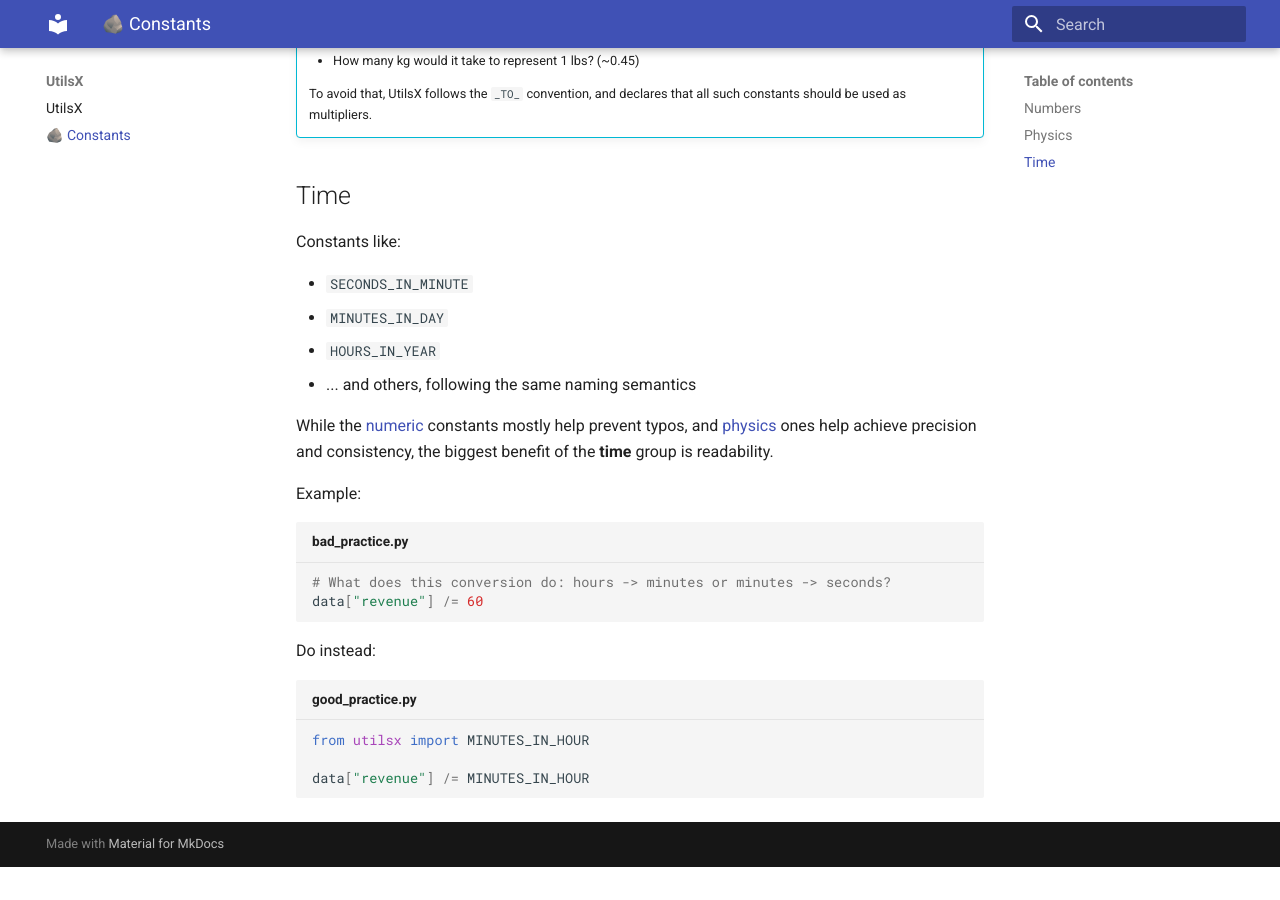
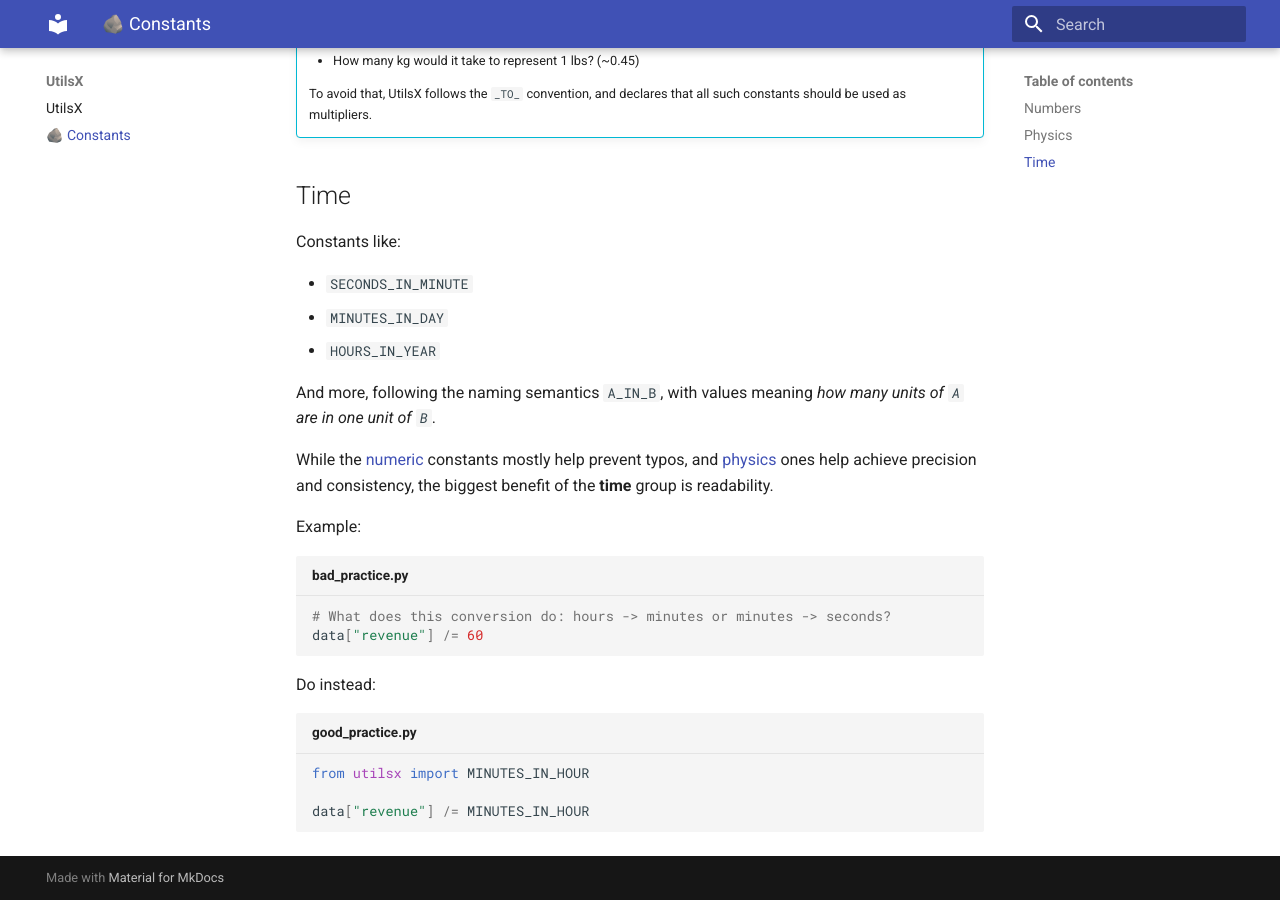
Before and after one commit to yury-fedotov/utilsx, an MkDocs documentation site: the page built from docs/constants.md, in a window 1280 px wide and 900 px high, scrolled down 2487 px. Built offline with MkDocs 1.6.1 and Material for MkDocs 9.7.7, drawn with Linux system fonts in a browser that asks for light colours; before the commit the page ends 3354 px from its top, so only the background shows below that.

Commit message:
Explain convention for time constants

```diff
--- a/docs/constants.md
+++ b/docs/constants.md
@@ -114,7 +114,9 @@ Constants like:
 - `SECONDS_IN_MINUTE`
 - `MINUTES_IN_DAY`
 - `HOURS_IN_YEAR`
-- ... and others, following the same naming semantics
+
+And more, following the naming semantics `A_IN_B`,
+with values meaning _how many units of `A` are in one unit of `B`_.
 
 While the [numeric](#numbers) constants mostly help prevent typos,
 and [physics](#physics) ones help achieve precision and consistency,
```
